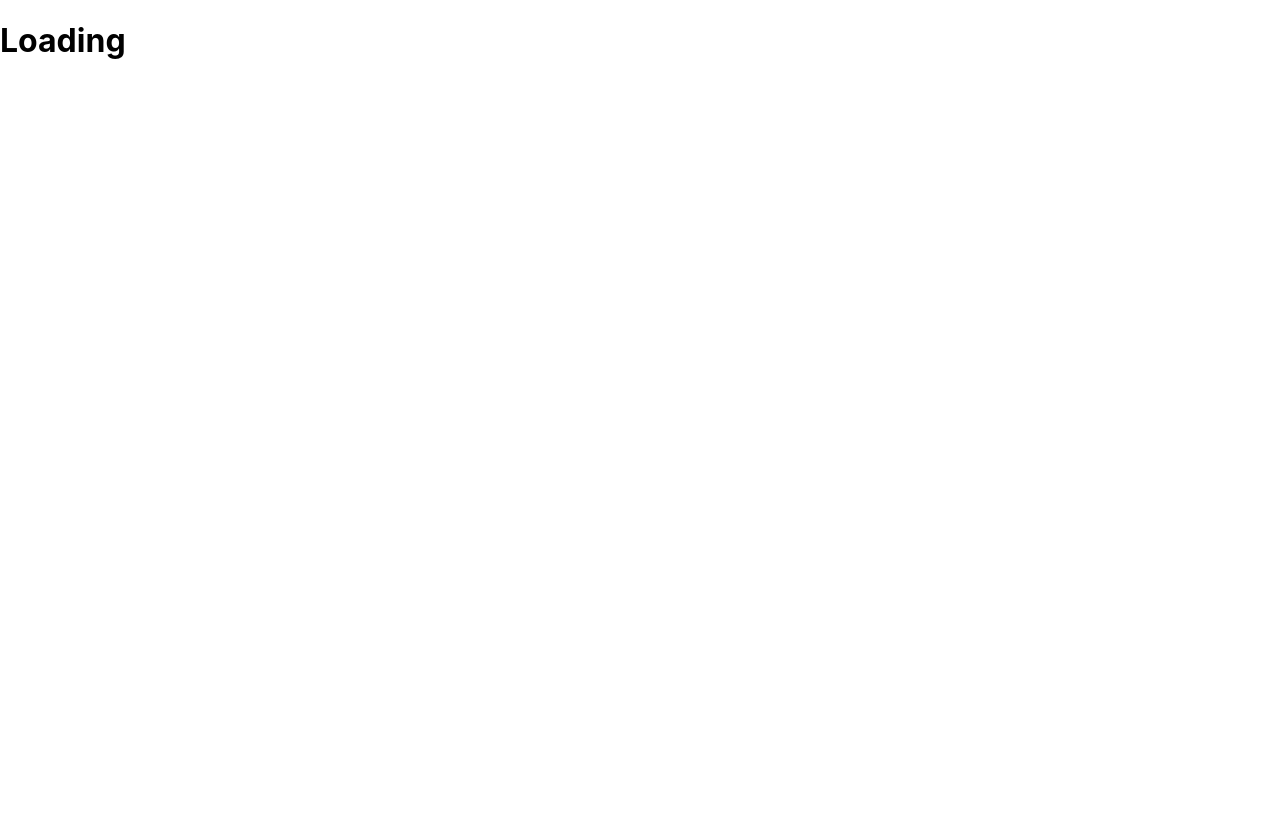
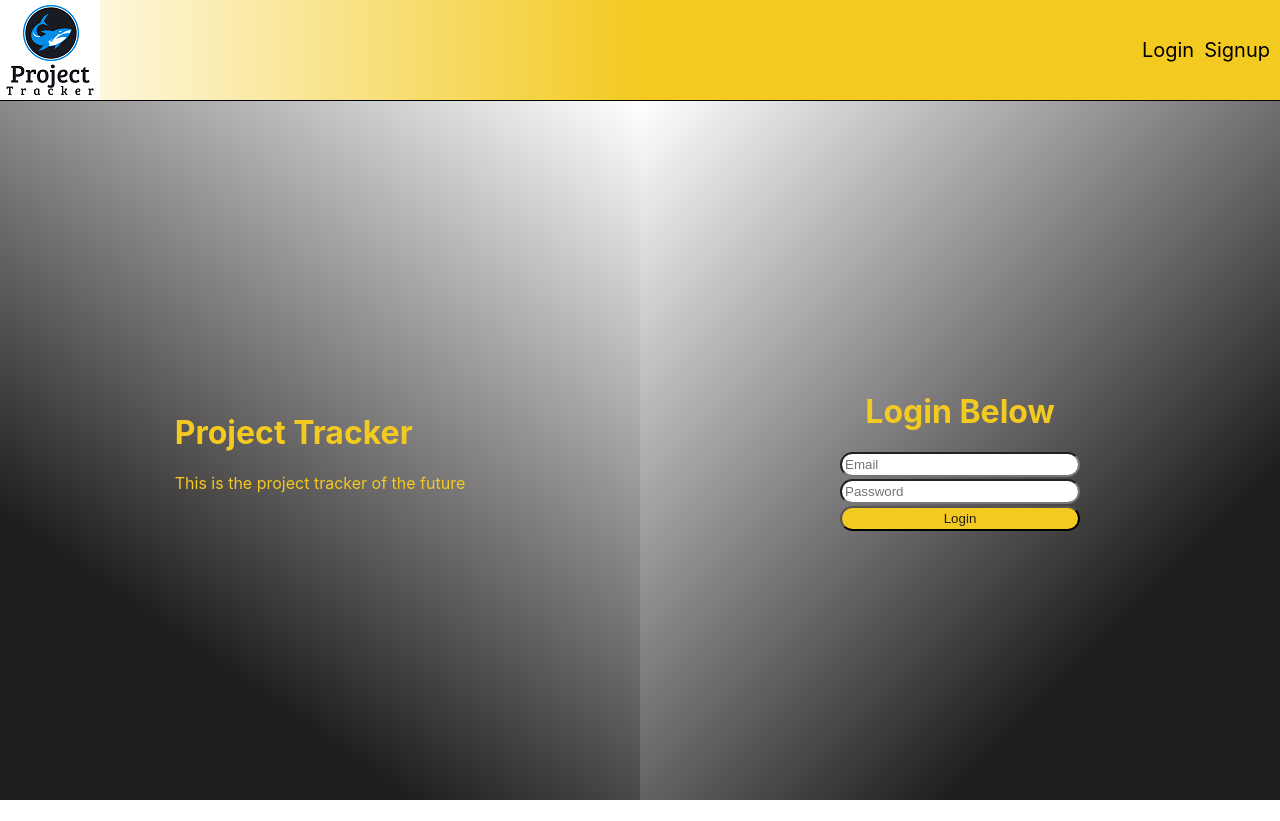
Before and after one commit to Itisafeature/project-tracker-frontend, a React (Create React App) app: page /login in a window 1280 px wide. After the commit the page ends 800 px from the top, so only its background shows below. Built offline with nearby package versions, Linux system fonts and the light colour scheme; no server answers.

Commit message:
implementing trash error handling

```diff
--- a/src/App.js
+++ b/src/App.js
@@ -1,4 +1,4 @@
-import React, { useState } from 'react';
+import React, { useState, useEffect } from 'react';
 import Welcome from './Welcome';
 import Navbar from './Navbar';
 import './assets/App.scss';
@@ -11,30 +11,50 @@ import BoardsIndex from './boards/BoardsIndex';
 import BoardsNew from './boards/BoardsNew';
 import BoardsShow from './boards/BoardsShow';
 import AuthorizationCheckLoading from './shared/AuthorizationCheckLoading';
+import ErrorNotification from './shared/ErrorNotification';
 
 function App() {
   const history = useHistory();
   const [isAuthenticated, setIsAuthenticated] = useState(null);
+  const [isError, setIsError] = useState(false);
+  const [errorMsg, setErrorMsg] = useState('');
   const { createOrAuthenticateUser, logoutUser } = useAuthentication(
     history,
-    setIsAuthenticated
+    setIsAuthenticated,
+    setIsError,
+    setErrorMsg
   );
+
+  useEffect(() => {
+    if (isError) {
+      const id = setTimeout(() => {
+        setIsError(false);
+        setErrorMsg('');
+      }, 5000);
+      return () => clearTimeout(id);
+    }
+  }, [isError, errorMsg]);
 
   if (isAuthenticated !== null) {
     return (
       <div className="app-container">
         <Navbar isAuthenticated={isAuthenticated} logoutUser={logoutUser} />
+        {isError && <ErrorNotification msg={errorMsg} />}
         <Switch>
           <PublicRoute isAuthenticated={isAuthenticated} exact path="/login">
             <AuthenticationContainer
               type="login"
               createOrAuthenticateUser={createOrAuthenticateUser}
+              setIsError={setIsError}
+              setErrorMsg={setErrorMsg}
             />
           </PublicRoute>
           <PublicRoute isAuthenticated={isAuthenticated} exact path="/signup">
             <AuthenticationContainer
               type="signup"
               createOrAuthenticateUser={createOrAuthenticateUser}
+              setIsError={setIsError}
+              setErrorMsg={setErrorMsg}
             />
           </PublicRoute>
 
--- a/src/AuthenticationContainer.jsx
+++ b/src/AuthenticationContainer.jsx
@@ -1,19 +1,19 @@
-import React, { useRef, useState } from 'react';
+import React, { useEffect, useRef, useState } from 'react';
 import { titleize } from './helpers/helpers.js';
 import RootInformation from './RootInformation';
 import './assets/AuthenticationContainer.scss'
 
-
-const AuthenticationContainer = ({type, createOrAuthenticateUser}) => {
+const AuthenticationContainer = ({type, createOrAuthenticateUser, setIsError, setErrorMsg}) => {
   const [username, setUsername] = useState('');
   const [email, setEmail] = useState('');
   const [password, setPassword] = useState('');
+
 
   const form = useRef(null);
 
   const handleSubmit = async (e) => {
     e.preventDefault();
-    createOrAuthenticateUser(form.current, type)
+    createOrAuthenticateUser(form.current, type, setIsError, setErrorMsg)
   }
 
   return (
--- a/src/hooks/authentication.js
+++ b/src/hooks/authentication.js
@@ -1,17 +1,21 @@
 import { useEffect } from 'react';
 import axios from 'axios';
 
-const useAuthentication = (history, setIsAuthenticated) => {
+const useAuthentication = (
+  history,
+  setIsAuthenticated,
+  setIsError,
+  setErrorMsg
+) => {
   useEffect(() => {
     const checkAuth = async () => {
-      if (localStorage.getItem('currentUserPT')) {
       try {
         const res = await axios.get('/auth');
         setUserStorage(res);
         setIsAuthenticated(true);
       } catch (err) {
+        setIsAuthenticated(false);
         console.log(err);
-        }
       }
     };
     checkAuth();
@@ -26,7 +30,12 @@ const useAuthentication = (history, setIsAuthenticated) => {
     return formDataObj;
   };
 
-  const createOrAuthenticateUser = async (form, type) => {
+  const createOrAuthenticateUser = async (
+    form,
+    type,
+    setIsError,
+    setErrorMsg
+  ) => {
     const formDataObj = processForm(form);
     try {
       const data = await axios.post(`/${type}`, formDataObj);
@@ -35,7 +44,8 @@ const useAuthentication = (history, setIsAuthenticated) => {
       history.push('/boards');
     } catch (err) {
       setIsAuthenticated(false);
-      console.log(err);
+      setIsError(true);
+      setErrorMsg(err.response.data.msg);
     }
   };
 
```
Lines whose indentation alone changed are shown as unchanged.
